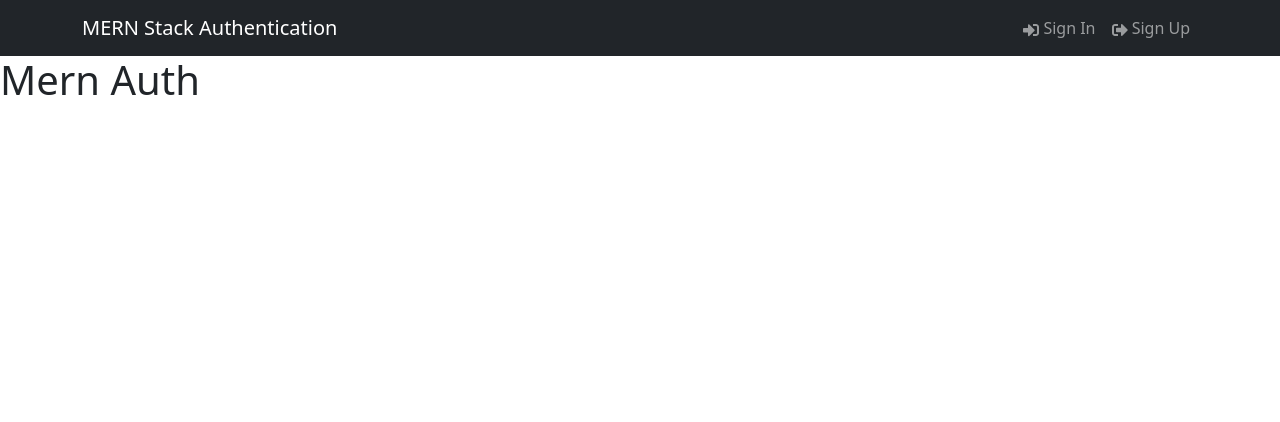
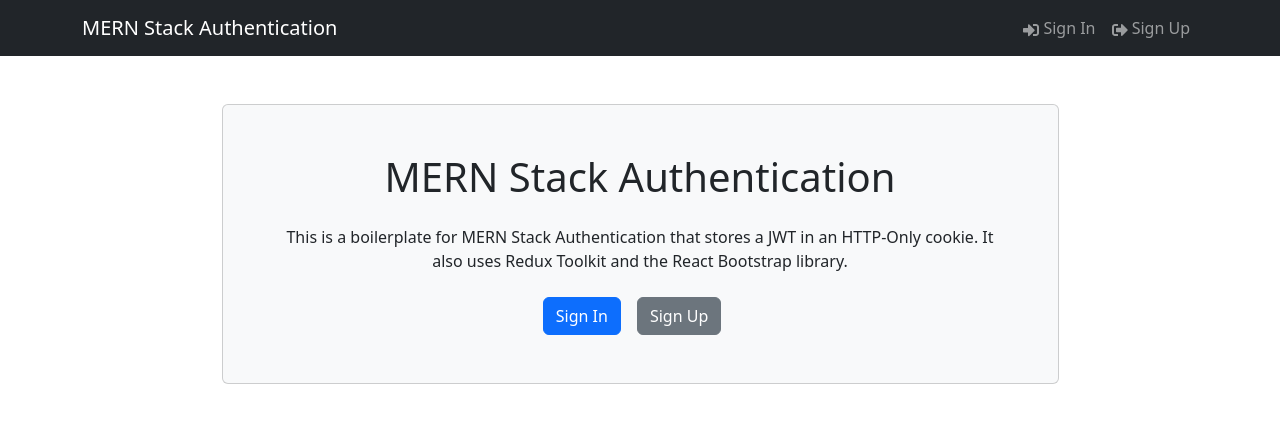
Before and after one commit to codeOfTheFuture/mern-stack-authentication, a React (Vite) app in the folder frontend/: page / in a window 1280 px wide. Shown: the top 422 px of the page. Built offline with nearby package versions, Linux system fonts and the light colour scheme.

Commit message:
Home page & Hero component

```diff
--- a/frontend/src/App.tsx
+++ b/frontend/src/App.tsx
@@ -1,10 +1,11 @@
 import Header from "./components/Header";
+import HomePage from "./pages/HomePage";
 
 const App = () => {
 	return (
 		<>
 			<Header />
-			<h1>Mern Auth</h1>
+			<HomePage />
 		</>
 	);
 };
--- /dev/null
+++ b/frontend/src/components/Hero.tsx
@@ -0,0 +1,26 @@
+import { Container, Card, Button } from "react-bootstrap";
+
+const Hero = () => {
+	return (
+		<div className="py-5">
+			<Container className="d-flex justify-content-center">
+				<Card className="p-5 d-flex flex-column align-items-center hero-card bg-light w-75">
+					<h1 className="text-center mb-4">MERN Stack Authentication</h1>
+					<p className="text-center mb-4">
+						This is a boilerplate for MERN Stack Authentication that stores a JWT in an HTTP-Only
+						cookie. It also uses Redux Toolkit and the React Bootstrap library.
+					</p>
+					<div className="d-flex">
+						<Button variant="primary" href="/login" className="me-3">
+							Sign In
+						</Button>
+						<Button variant="secondary" href="/register" className="me-3">
+							Sign Up
+						</Button>
+					</div>
+				</Card>
+			</Container>
+		</div>
+	);
+};
+export default Hero;
--- /dev/null
+++ b/frontend/src/pages/HomePage.tsx
@@ -0,0 +1,11 @@
+import Hero from "../components/Hero";
+
+const HomePage = () => {
+	return (
+		<>
+			<Hero />
+		</>
+	);
+};
+
+export default HomePage;
```
